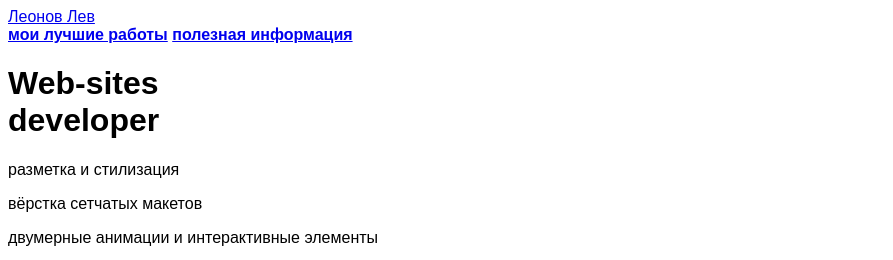
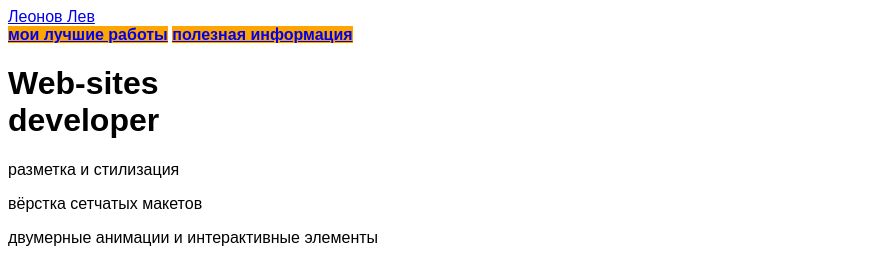
Before and after one commit to ermakovichmn/Last_site, a plain HTML site: page index.html in a window 1280 px wide. Shown: the top 260 px of the page, without its empty margins (0-893 px from the left). Drawn offline with Linux system fonts and the light colour scheme.

Commit message:
Update style.css

```diff
--- a/style.css
+++ b/style.css
@@ -1,3 +1,12 @@
 body {
     font-family: sans-serif;
 }
+nav a{
+background-color: orange;
+text-emphasis-color: ;
+
+}
+
+nav a:hover{
+background-color: blue;
+}
```
